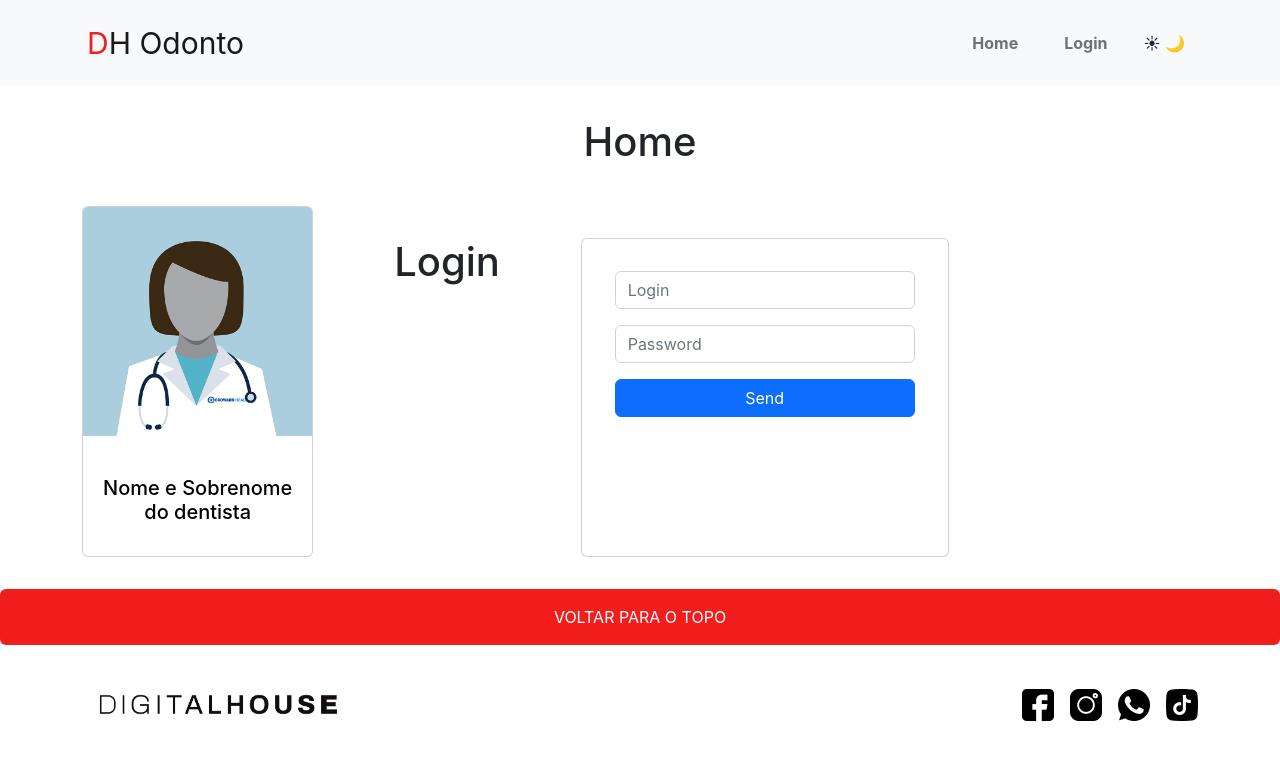
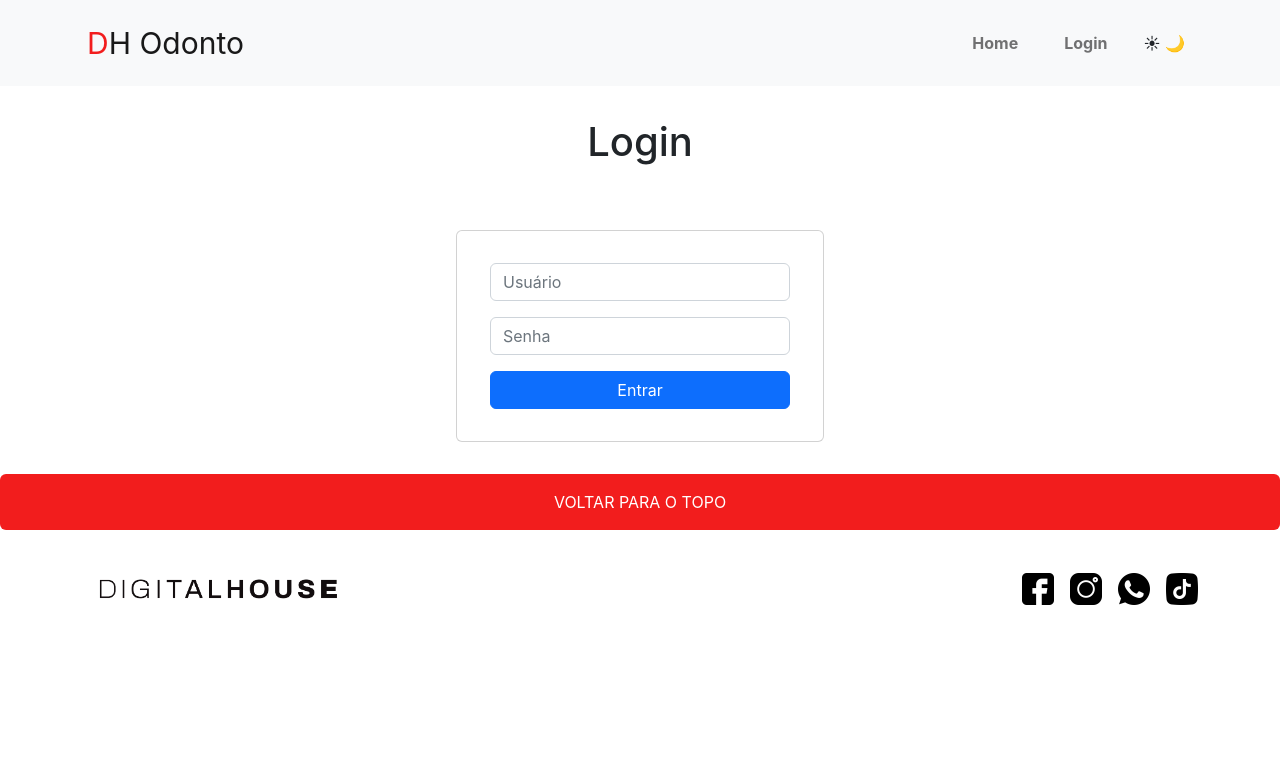
Before and after one commit to Vjoaoa/CK_API, a React (Create React App) app in the folder CTD-FE3-Checkpoint2-Template-main/: page /login in a window 1280 px wide. Shown: the top 760 px of the page. Built offline with nearby package versions, Linux system fonts and the light colour scheme.

Commit message:
Correção login form

```diff
--- a/CTD-FE3-Checkpoint2-Template-main/package.json
+++ b/CTD-FE3-Checkpoint2-Template-main/package.json
@@ -7,6 +7,7 @@
     "@testing-library/jest-dom": "^5.16.5",
     "@testing-library/react": "^13.4.0",
     "@testing-library/user-event": "^13.5.0",
+    "axios": "^1.2.1",
     "bootstrap": "^5.2.2",
     "react": "^18.2.0",
     "react-dom": "^18.2.0",
@@ -20,7 +21,6 @@
     "test": "react-scripts test",
     "eject": "react-scripts eject"
   },
-
   "browserslist": {
     "production": [
       ">0.2%",
--- a/CTD-FE3-Checkpoint2-Template-main/src/Components/LoginForm.jsx
+++ b/CTD-FE3-Checkpoint2-Template-main/src/Components/LoginForm.jsx
@@ -1,7 +1,75 @@
+import home from "../Routes/Home";
 import styles from "./Form.module.css";
+import { useNavigate } from "react-router-dom";
+import { useState } from "react";
+import api from "../services/api";
 
-const LoginForm = () => {
-  const handleSubmit = (e) => {
+
+
+const Auth = () => {
+
+  const navigate = useNavigate();
+
+  const [username, setUsername] = useState("");
+  const [password, setPassword] = useState("");
+
+  function submitForm(event){
+    event.preventDefault();
+
+
+    auth();
+
+  }
+
+  async function auth(){
+    try{
+      const response = await api.post("/auth", {
+        username,
+        password,
+      });
+      navigate("/home");
+
+      console.log(response);
+    }catch(error){
+      alert("Erro ao fazer login, tente novamente");
+    }
+  }
+
+    return (
+      <>
+        {/* //Na linha seguinte deverá ser feito um teste se a aplicação
+          // está em dark mode e deverá utilizar o css correto */}
+        <div
+          className={`text-center card container ${styles.card}`}
+        >
+          <div className={`card-body ${styles.CardBody}`}>
+            <form onSubmit={submitForm}>
+              <input
+                value={username}
+                onChange={(e) => setUsername(e.target.value)}
+                className={`form-control ${styles.inputSpacing}`}
+                placeholder="Usuário"
+                name="username"
+                required
+              />
+              <input
+                value={password}
+                onChange={(e) => setPassword(e.target.value)}
+                className={`form-control ${styles.inputSpacing}`}
+                placeholder="Senha"
+                name="password"
+                type="password"
+                required
+              />
+              <button className="btn btn-primary" type="submit">
+                Entrar
+              </button>
+            </form>
+          </div>
+        </div>
+      </>
+    );
+
     //Nesse handlesubmit você deverá usar o preventDefault,
     //enviar os dados do formulário e enviá-los no corpo da requisição
     //para a rota da api que faz o login /auth
@@ -11,36 +79,4 @@ const LoginForm = () => {
     //Lembre-se de usar um alerta para dizer se foi bem sucedido ou ocorreu um erro
   };
 
-  return (
-    <>
-      {/* //Na linha seguinte deverá ser feito um teste se a aplicação
-        // está em dark mode e deverá utilizar o css correto */}
-      <div
-        className={`text-center card container ${styles.card}`}
-      >
-        <div className={`card-body ${styles.CardBody}`}>
-          <form onSubmit={handleSubmit}>
-            <input
-              className={`form-control ${styles.inputSpacing}`}
-              placeholder="Login"
-              name="login"
-              required
-            />
-            <input
-              className={`form-control ${styles.inputSpacing}`}
-              placeholder="Password"
-              name="password"
-              type="password"
-              required
-            />
-            <button className="btn btn-primary" type="submit">
-              Send
-            </button>
-          </form>
-        </div>
-      </div>
-    </>
-  );
-};
-
-export default LoginForm;
+export default Auth;
--- a/CTD-FE3-Checkpoint2-Template-main/src/Routes.jsx
+++ b/CTD-FE3-Checkpoint2-Template-main/src/Routes.jsx
@@ -9,11 +9,10 @@ const AppRoutes = () => {
         <BrowserRouter>
             <Routes>
                 <Route path="" element={<Home />}>
+                    <Route path="/detail" element={<Detail />} />
+                </Route>
 
-                    <Route path="/detail" element={<Detail />} />
-                    <Route path="/login" element={<Login />} />
-
-                </Route>
+                <Route path="/login" element={<Login />} />
             </Routes>
         </BrowserRouter>
     )
--- /dev/null
+++ b/CTD-FE3-Checkpoint2-Template-main/src/services/api.js
@@ -0,0 +1,7 @@
+import axios from "axios";
+
+const api = axios.create({
+    baseURL: "https://dhodonto.ctdprojetos.com.br",
+})
+
+export default api;
```
Also changed, not shown: 1 other file (tests, documents, lock files or other folders).
